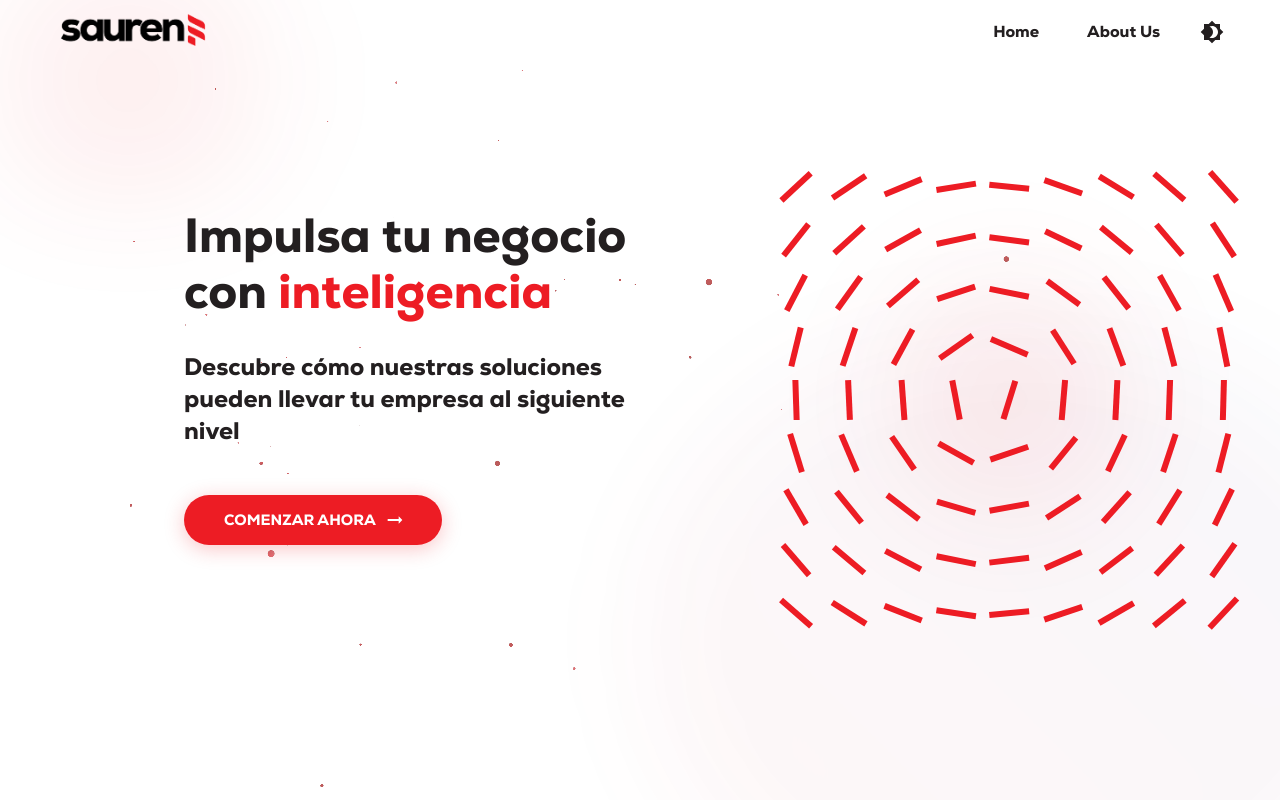
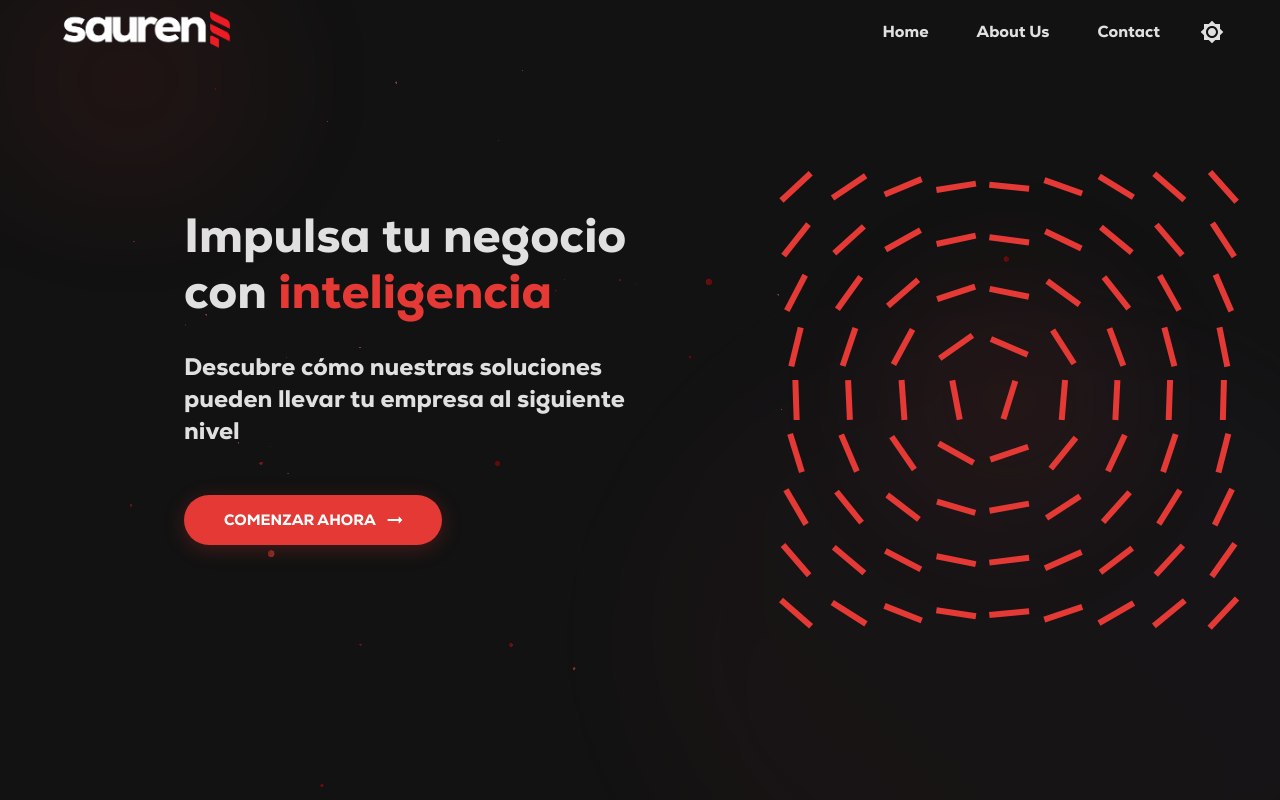
Before and after one commit to JereNatalini/SaurenLanding, a React (Vite) app in the folder landing-sauren/: page / in a window 1280 px wide. Shown: the top 800 px of the page. Built offline with nearby package versions, Linux system fonts and the light colour scheme.

Commit message:
Poniendo de nuevo el scrollLink para el contacto y poniendo como predeterminado el darkTheme

```diff
--- a/landing-sauren/src/components/AppThemeProvider.tsx
+++ b/landing-sauren/src/components/AppThemeProvider.tsx
@@ -24,7 +24,7 @@ interface AppThemeProviderProps {
 }
 
 export const AppThemeProvider: React.FC<AppThemeProviderProps> = ({ children }) => {
-  const [mode, setMode] = useState<'light' | 'dark'>('light');
+  const [mode, setMode] = useState<'light' | 'dark'>('dark');
 
   const theme = useMemo(() => {
     const baseTheme = {
--- a/landing-sauren/src/layouts/Navbar.tsx
+++ b/landing-sauren/src/layouts/Navbar.tsx
@@ -12,7 +12,7 @@ import { Link } from "react-router-dom";
 import MobileMenu from "../components/MobileMenu";
 import logoLight from "../assets/images/logo.png";
 import logoDark from "../assets/images/logoBlanco.webp";
-import { ScrollLink } from "react-scroll";
+import { Link as ScrollLink } from "react-scroll";
 
 import DarkModeSwitch from "../components/DarkModeSwitch";
 
--- a/landing-sauren/src/pages/MainPage/FeaturesSection.tsx
+++ b/landing-sauren/src/pages/MainPage/FeaturesSection.tsx
@@ -105,11 +105,11 @@ const ProjectsSection: React.FC = () => {
             >
               wepoint.ar
             </Typography>
-            <Typography variant="body1" color="text.secondary" sx={{ mb: 3 }}>
+            <Typography variant="body1" color="text.pallete.text.primary" sx={{ mb: 3 }}>
               Aplicación de gestión de stock con visualización de existencias en tiempo real.
             </Typography>
             <Button
-              variant="contained"
+              variant="outlined"
               onClick={goToWepoint}
               sx={{
                 px: 4,
@@ -181,7 +181,7 @@ const ProjectsSection: React.FC = () => {
             >
               momentosinolvidables.com.ar
             </Typography>
-            <Typography variant="body1" color="text.secondary" sx={{ mb: 3 }}>
+            <Typography variant="body1" color="text.pallete.text.primary" sx={{ mb: 3 }}>
               Tienda web para Momentos Inolvidables, con integración hacia Wepoint.
             </Typography>
             <Button
```
